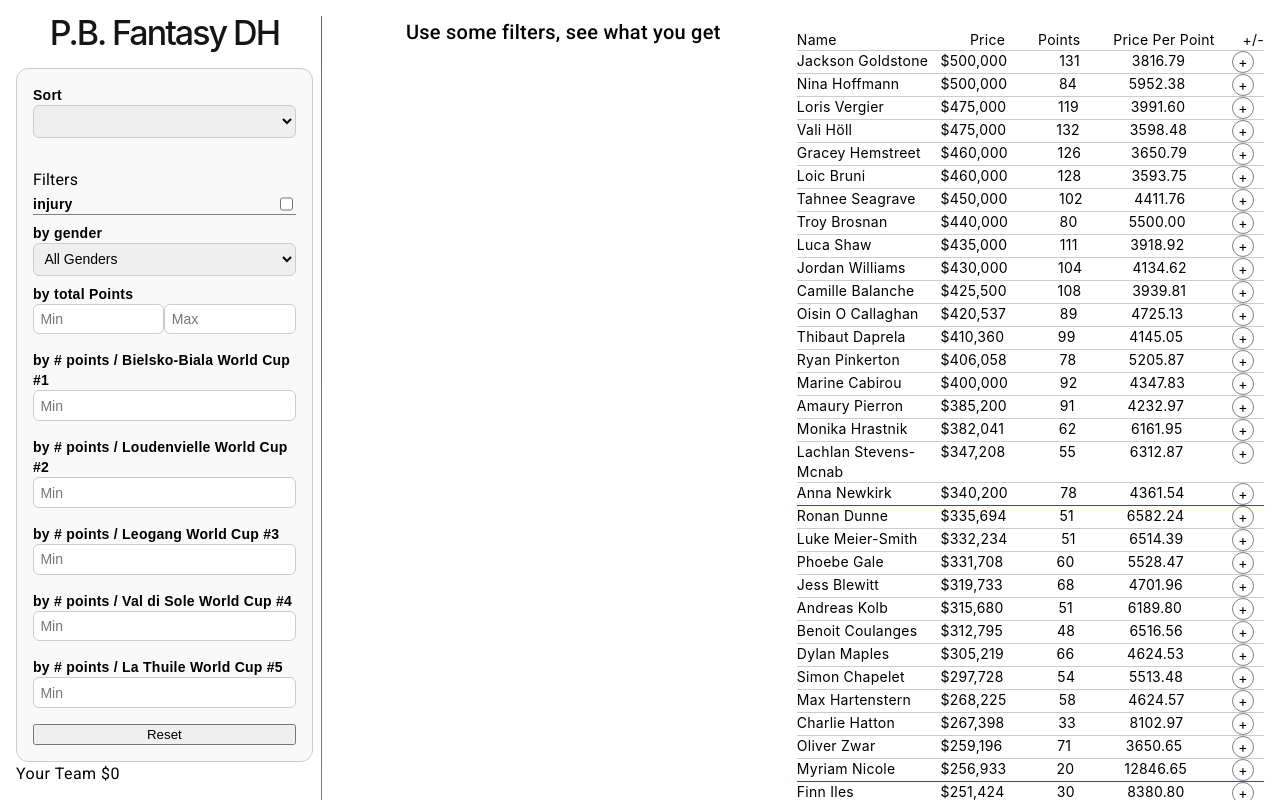
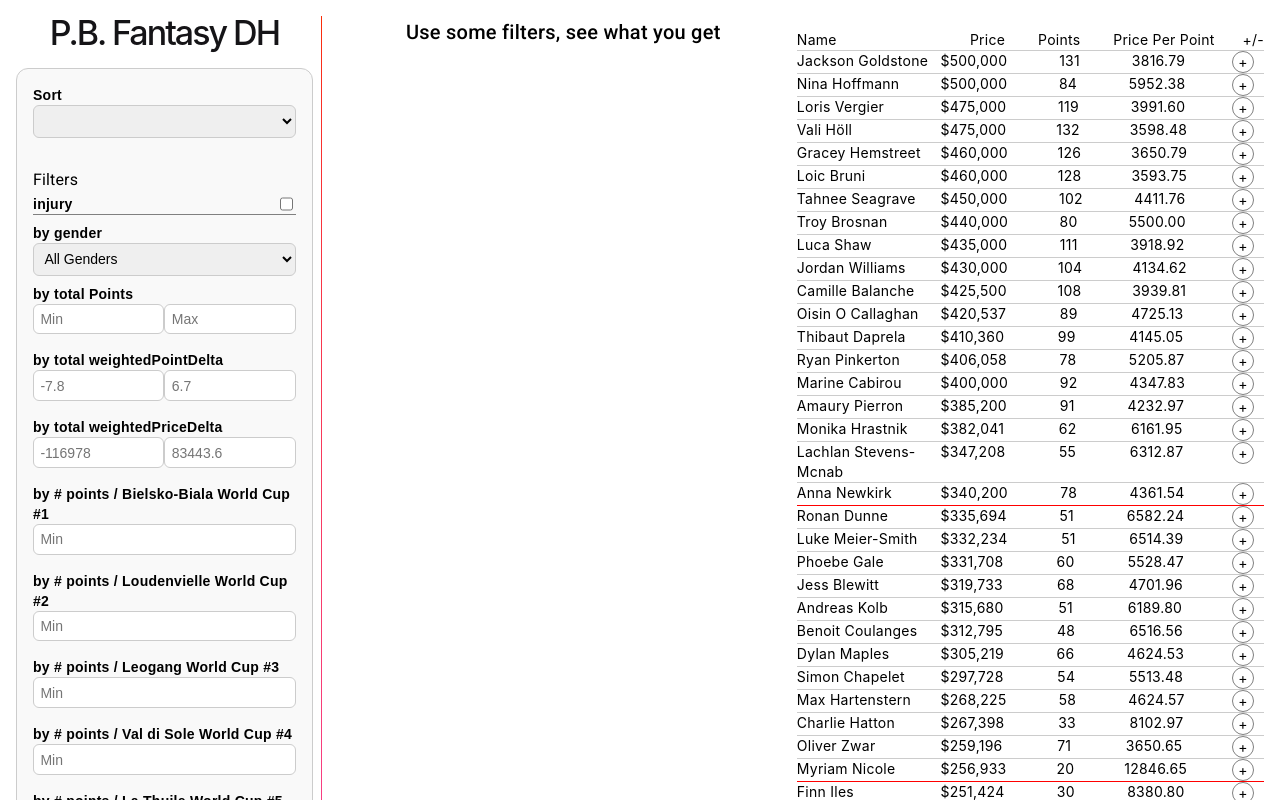
Before and after one commit to paultrial/fantasy, an Angular app: page / in a window 1280 px wide. Shown: the top 800 px of the page. Built offline with nearby package versions, Linux system fonts and the light colour scheme.

Commit message:
price and point deltas

```diff
--- a/src/app/app.component.html
+++ b/src/app/app.component.html
@@ -97,6 +97,18 @@
             <input type="number" placeholder="Max" [(ngModel)]="totalPointsfilter.max" (input)="applyFilters()" />
           </div>
 
+          <div class="filter-row totalPoints">
+            <label> by total weightedPointDelta</label>
+            <input type="number" placeholder="{{minweightedPointDelta}}" [(ngModel)]="weightedPointDeltaFilter.min" (input)="applyFilters()" />
+            <input type="number" placeholder="{{maxweightedPointDelta}}" [(ngModel)]="weightedPointDeltaFilter.max" (input)="applyFilters()" />
+          </div>
+
+          <div class="filter-row totalPoints">
+            <label> by total weightedPriceDelta</label>
+            <input type="number" placeholder="{{minweightedPriceDelta}}" [(ngModel)]="weightedPriceDeltaFilter.min" (input)="applyFilters()" />
+            <input type="number" placeholder="{{maxweightedPriceDelta}}" [(ngModel)]="weightedPriceDeltaFilter.max" (input)="applyFilters()" />
+          </div>
+
           <div *ngFor="let round of rounds, index as i" class="filter-row">
             <label>by # points / {{roundsAliases[i]}}</label>
             <input type="number" placeholder="Min" [(ngModel)]="roundFilters[round].min" (input)="applyFilters()" />
@@ -157,7 +169,7 @@
           <div class="pricePerPoint">Price Per Point</div>
           <div class="action">+/-</div>
         </li>
-        <li class="athlete" *ngFor="let athlete of filteredAthletes" title="{{athlete.roundsPoints | json}}"
+        <li class="athlete" *ngFor="let athlete of filteredAthletes" title="{{athlete.roundsPoints | json}} {{athlete.progressionScore | json}}"
           [ngClass]="{overBudget: athlete.overBudget, selected: athlete.selected}">
           <div class="name"> {{ athlete.firstname }} {{ athlete.lastname }}</div>
           <div class="price">{{ athlete.value | currency: 'USD':'symbol':'1.0-0'}} </div>
@@ -177,7 +189,7 @@
           <div class="pricePerPoint">Price Per Point</div>
           <div class="action">+/-</div>
         </li>
-        <li class="athlete" *ngFor="let athlete of data" title="{{athlete.roundsPoints | json}}"
+        <li class="athlete" *ngFor="let athlete of data" title="{{athlete.roundsPoints | json}} {{athlete.progressionScore | json}}"
           [ngClass]="{injury: athlete.injury, overBudget: athlete.overBudget, selected: athlete.selected}">
           <div class="name"> {{ athlete.firstname }} {{ athlete.lastname }}</div>
           <div class="data">
@@ -192,9 +204,4 @@
     </section>
   </div>
 </main>
-
-<!-- todo -->
-<!-- stats for teams from LS and current -->
-
-
 <router-outlet />
--- a/src/app/app.component.ts
+++ b/src/app/app.component.ts
@@ -15,13 +15,29 @@ export class AppComponent implements OnInit {
   title = 'P.B. Fantasy DH';
   data: any;
   team: any[] = [];
+  progressionScores: number[] = [];
   sum: number = 0;
   totalPointsfilter = {
     min: undefined,
     max: undefined
   }
 
-  injuryfilter = false;
+  weightedPriceDeltaFilter = {
+    min: undefined,
+    max: undefined
+  }
+
+  weightedPointDeltaFilter = {
+    min: undefined,
+    max: undefined
+  }
+
+  minweightedPointDelta: number | undefined;
+  maxweightedPointDelta: number | undefined;
+  minweightedPriceDelta: number | undefined;
+  maxweightedPriceDelta: number | undefined;
+
+  injuryfilter: boolean | undefined;
 
   usedFilters = false;
 
@@ -82,8 +98,8 @@ export class AppComponent implements OnInit {
         athlete.totalpoints = +athlete.totalpoints;
 
         athlete.roundsPoints = this.rounds.map(r => {
-          const ob:any = {};
-          ob[r]= athlete[r];
+          const ob: any = {};
+          ob[r] = athlete[r];
           return ob;
         })
 
@@ -117,6 +133,13 @@ export class AppComponent implements OnInit {
       }
 
       this.historyTeams = this.getLSTeamHistory();
+
+      this.progressionScores = this.data.map((a: any) => a.progressionScore).sort((a: any, b: any) => { a.weightedPointDelta - b.weightedPointDelta });
+
+      this.minweightedPointDelta = Math.min(...this.progressionScores.map((e: any) => +e.weightedPointDelta) as any);
+      this.maxweightedPointDelta = Math.max(...this.progressionScores.map((e: any) => +e.weightedPointDelta) as any);
+      this.minweightedPriceDelta = Math.min(...this.progressionScores.map((e: any) => +e.weightedPriceDelta) as any);
+      this.maxweightedPriceDelta = Math.max(...this.progressionScores.map((e: any) => +e.weightedPriceDelta) as any);
     });
   }
 
@@ -192,9 +215,12 @@ export class AppComponent implements OnInit {
       });
 
       const totalPointsfilterMatch = (!this.totalPointsfilter?.min || athlete.totalpoints >= this.totalPointsfilter.min) && (!this.totalPointsfilter?.max || athlete.totalpoints <= this.totalPointsfilter.max);
+      const weightedPointDeltaFilterMatch = (!this.weightedPointDeltaFilter?.min || athlete.progressionScore.weightedPointDelta >= this.weightedPointDeltaFilter.min) && (!this.weightedPointDeltaFilter?.max || athlete.progressionScore.weightedPointDelta <= this.weightedPointDeltaFilter.max);
+      const weightedPriceDeltaFilterMatch = (!this.weightedPriceDeltaFilter?.min || athlete.progressionScore.weightedPriceDelta >= this.weightedPriceDeltaFilter.min) && (!this.weightedPriceDeltaFilter?.max || athlete.progressionScore.weightedPriceDelta <= this.weightedPriceDeltaFilter.max);
+
       const injuryFilterMatch = this.injuryfilter !== athlete.injury;
 
-      return genderMatch && roundsMatch && totalPointsfilterMatch && injuryFilterMatch;
+      return genderMatch && roundsMatch && totalPointsfilterMatch && injuryFilterMatch && weightedPointDeltaFilterMatch && weightedPriceDeltaFilterMatch;
     });
     this.sortBy();
   }
@@ -213,6 +239,17 @@ export class AppComponent implements OnInit {
       }
     })
     this.usedFilters = false;
+
+    this.weightedPointDeltaFilter = {
+      min: undefined,
+      max: undefined
+    }
+    this.weightedPriceDeltaFilter = {
+      min: undefined,
+      max: undefined
+    }
+
+    this.injuryfilter = undefined;
   };
 
   error() {
@@ -299,7 +336,7 @@ export class AppComponent implements OnInit {
       response.push({
         number: numeleDinNumar,
         data: h[numeleDinNumar],
-        sum: h[numeleDinNumar].reduce((acc:any, a:any) => acc + +a.value, 0)
+        sum: h[numeleDinNumar].reduce((acc: any, a: any) => acc + +a.value, 0)
       });
     });
 
```
